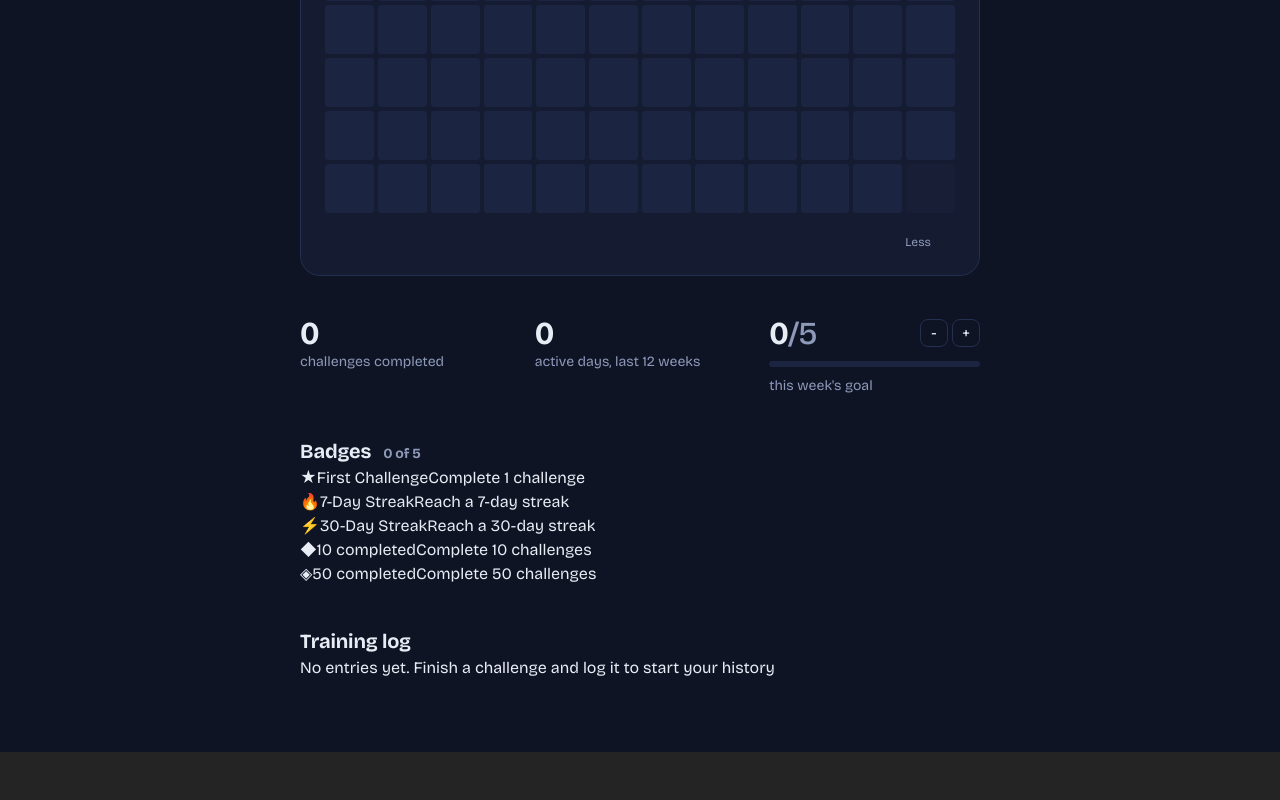
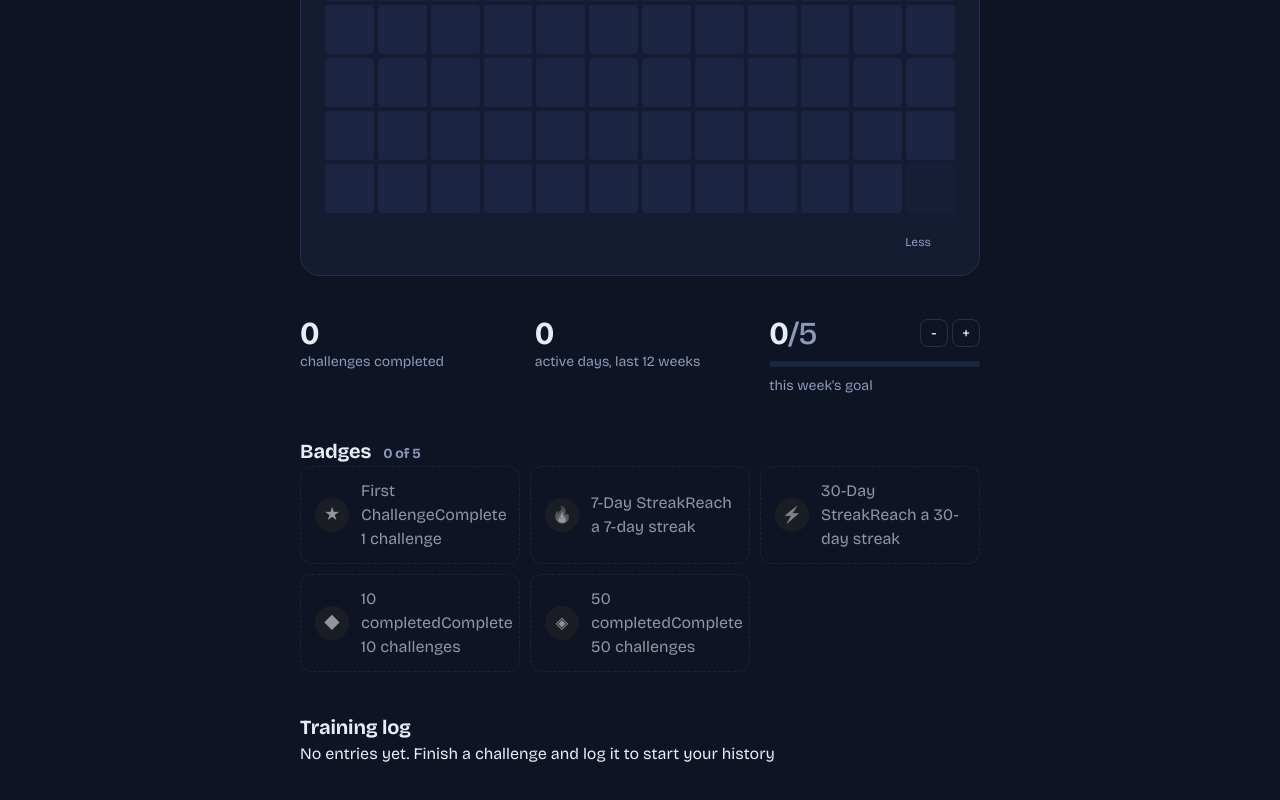
Before and after one commit to robertoandino/challenge-me, a React (Vite) app: page /profile in a window 1280 px wide. Shown: the part 538-1338 px from the top of the page. Before the commit the page ends 1290 px from the top, so only its background shows below. Built offline with nearby package versions, Linux system fonts and the light colour scheme.

Commit message:
Updating profile page

```diff
--- a/src/components/Profile/Profile.css
+++ b/src/components/Profile/Profile.css
@@ -341,6 +341,39 @@
     gap: 12px;
 }
 
+/* Badges */
+.pf-badges {
+    display: grid;
+    grid-template-columns: repeat(auto-fill, minmax(190px, 1fr));
+    gap: 10px;
+}
+
+.pf-badge {
+    display: flex;
+    align-items: center;
+    gap: 12px;
+    padding: 12px 14px;
+    border: 1px dashed var(--pf-line);
+    border-radius: 12px;
+    opacity: 0.6;
+}
+
+.pf-badge.on {
+    opacity: 1;
+    border: 1px solid var(--pf-accent);
+}
+
+.pf-badge-icon {
+    flex: none;
+    width: 34px;
+    height: 34px;
+    display: grid;
+    place-items: center;
+    border-radius: 50%;
+    background: var(--pf-h0);
+    filter: grayscale(1);
+}
+
 /* Main Div */
 .profile-page {
     min-height: 100vh;
```
